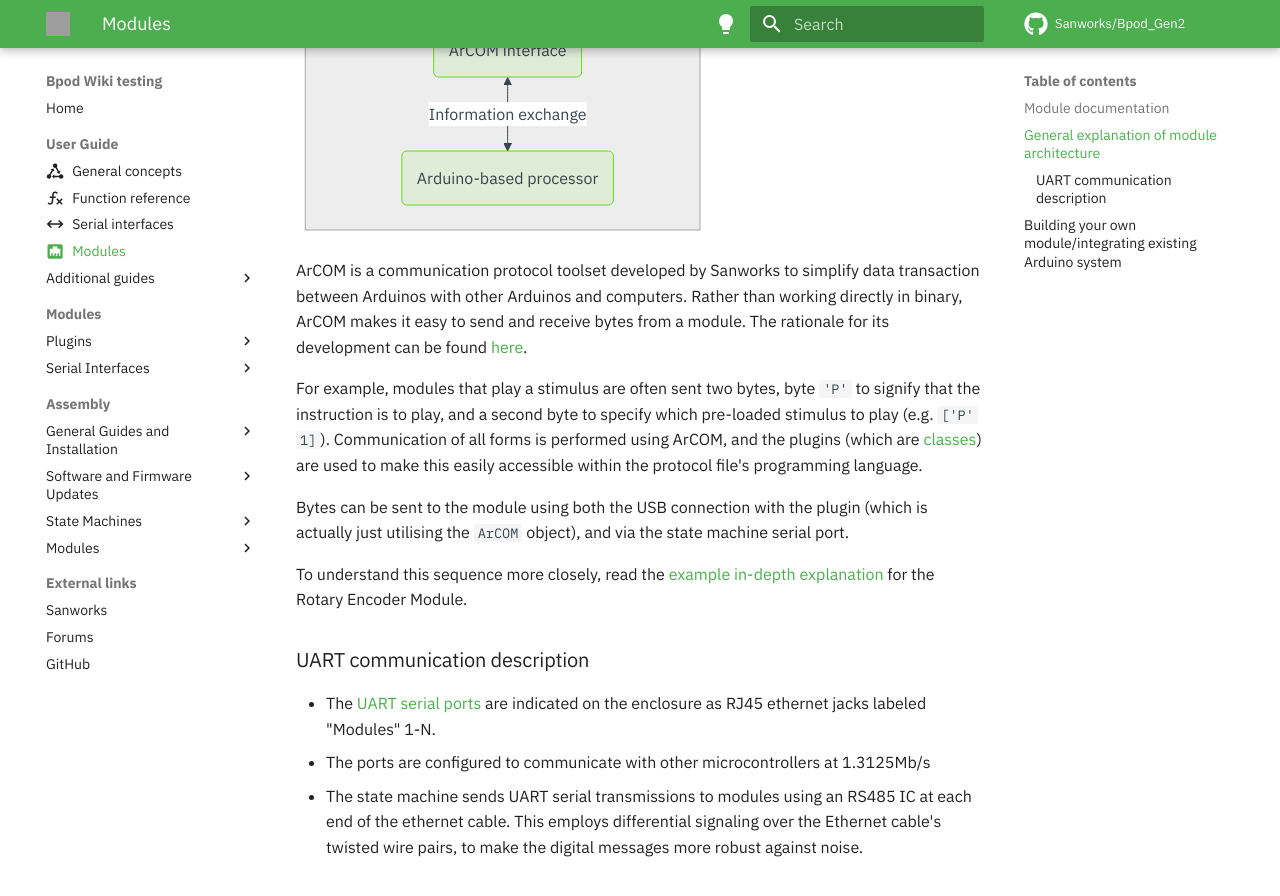
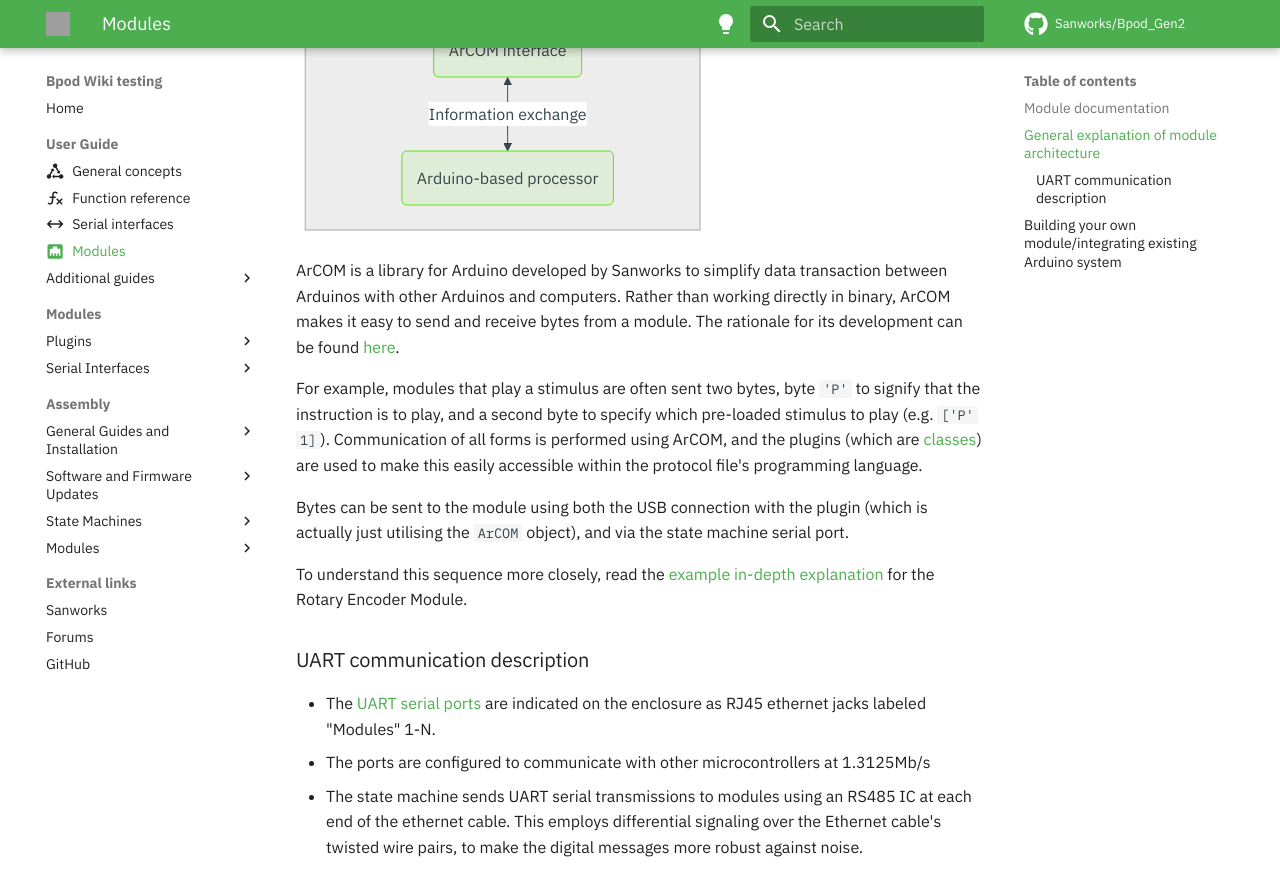
Before and after one commit to ogeesan/bpod-docs-testing, an MkDocs documentation site: the page built from docs/user-guide/modules.md, in a window 1280 px wide and 900 px high, scrolled down 1100 px. Shown: the top 896 px of the window. Built offline with MkDocs 1.6.1 and Material for MkDocs 9.7.7, drawn with Linux system fonts in a browser that asks for light colours; some web fonts are replaced; comment, search, counter and statistics services are not loaded; grey boxes are pictures that could not be loaded.

Commit message:
Fix UART link

````diff
--- a/docs/user-guide/modules.md
+++ b/docs/user-guide/modules.md
@@ -39,7 +39,7 @@
 moduleserial <-- Information exchange --> arduino
 ```
 
-ArCOM is a communication protocol toolset developed by Sanworks to simplify data transaction between Arduinos with other Arduinos and computers. Rather than working directly in binary, ArCOM makes it easy to send and receive bytes from a module. The rationale for its development can be found [here](https://sanworks.io/news/viewArticle?articleID=ArCOM1).
+ArCOM is a library for Arduino developed by Sanworks to simplify data transaction between Arduinos with other Arduinos and computers. Rather than working directly in binary, ArCOM makes it easy to send and receive bytes from a module. The rationale for its development can be found [here](https://sanworks.io/news/viewArticle?articleID=ArCOM1).
 
 <!-- but why use this instead of the Serial class? -->
 
@@ -51,7 +51,7 @@
 
 ### UART communication description
 
-- The [UART serial ports]((https://www.google.com/url?q=https%3A%2F%2Flearn.sparkfun.com%2Ftutorials%2Fserial-communication%2Fuarts&sa=D&sntz=1&usg=AOvVaw2e5bid8ez_clYR9sdmyEtv)) are indicated on the enclosure as RJ45 ethernet jacks labeled "Modules" 1-N.
+- The [UART serial ports](https://www.google.com/url?q=https%3A%2F%2Flearn.sparkfun.com%2Ftutorials%2Fserial-communication%2Fuarts&sa=D&sntz=1&usg=AOvVaw2e5bid8ez_clYR9sdmyEtv) are indicated on the enclosure as RJ45 ethernet jacks labeled "Modules" 1-N.
 - The ports are configured to communicate with other microcontrollers at 1.3125Mb/s
 - The state machine sends UART serial transmissions to modules using an RS485 IC at each end of the ethernet cable. This employs differential signaling over the Ethernet cable's twisted wire pairs, to make the digital messages more robust against noise.
 
````
